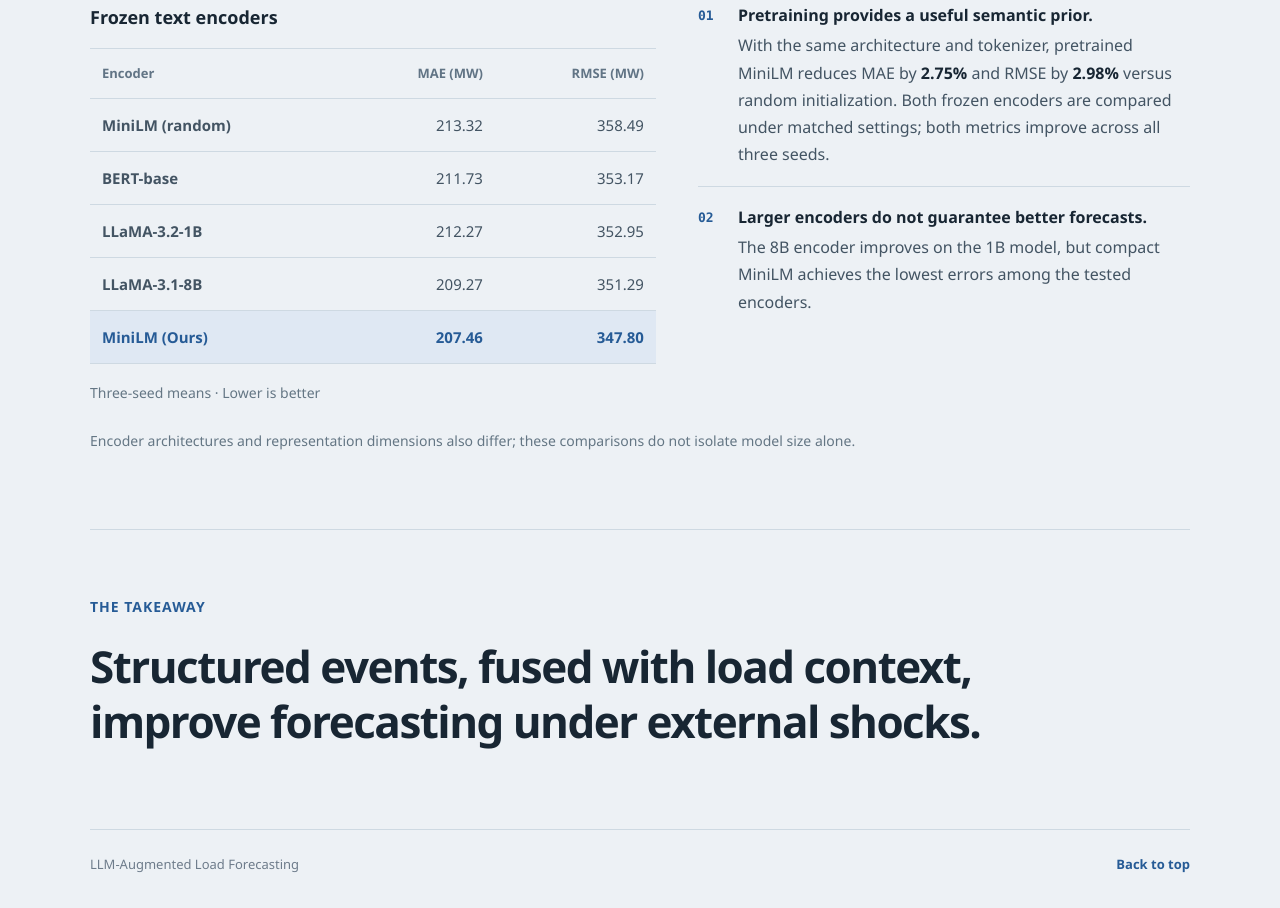
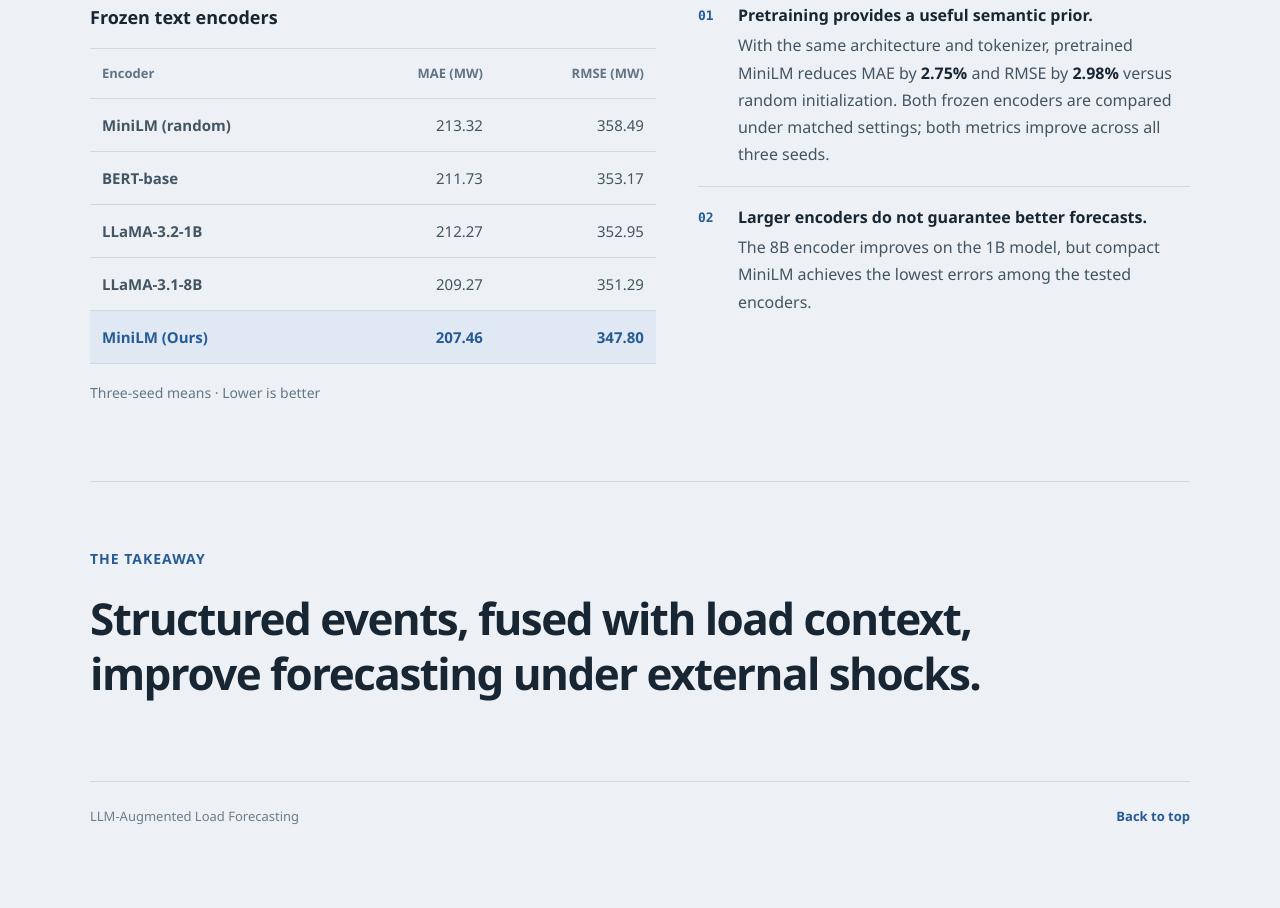
Before and after one commit to YujieChen8888/LLM-Augmented-Load-Forecasting, a plain HTML site: page index.html in a window 1280 px wide. Shown: the part 7703-8611 px from the top of the page. After the commit the page ends 8562 px from the top, so only its background shows below. Drawn offline with Linux system fonts and the light colour scheme.

Commit message:
Remove the encoder comparison footnote from the website

```diff
--- a/index.html
+++ b/index.html
@@ -114,7 +114,6 @@
               <li><span class="point-index" aria-hidden="true">02</span><div class="point-copy"><h4>Larger encoders do not guarantee better forecasts.</h4><p>The 8B encoder improves on the 1B model, but compact MiniLM achieves the lowest errors among the tested encoders.</p></div></li>
             </ol>
           </div>
-          <p class="discussion-context">Encoder architectures and representation dimensions also differ; these comparisons do not isolate model size alone.</p>
         </article>
       </section>
       <section class="takeaway container" id="takeaway" aria-labelledby="takeaway-title">
```
